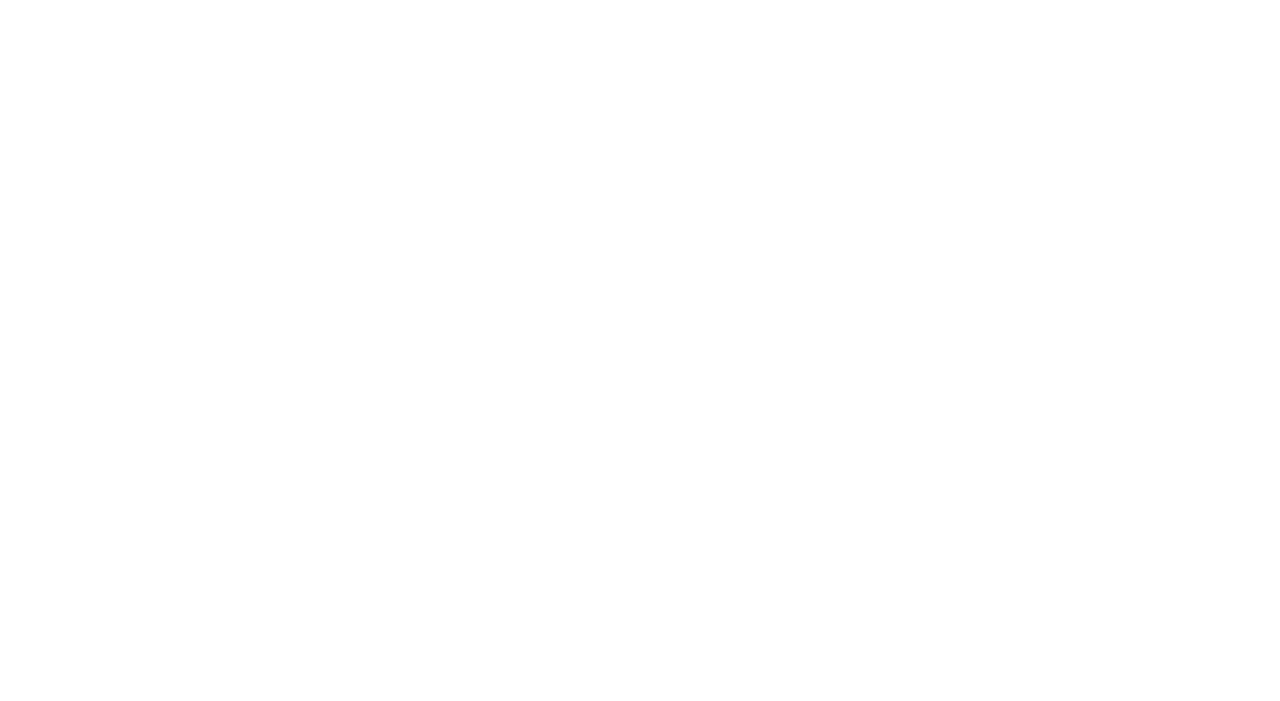
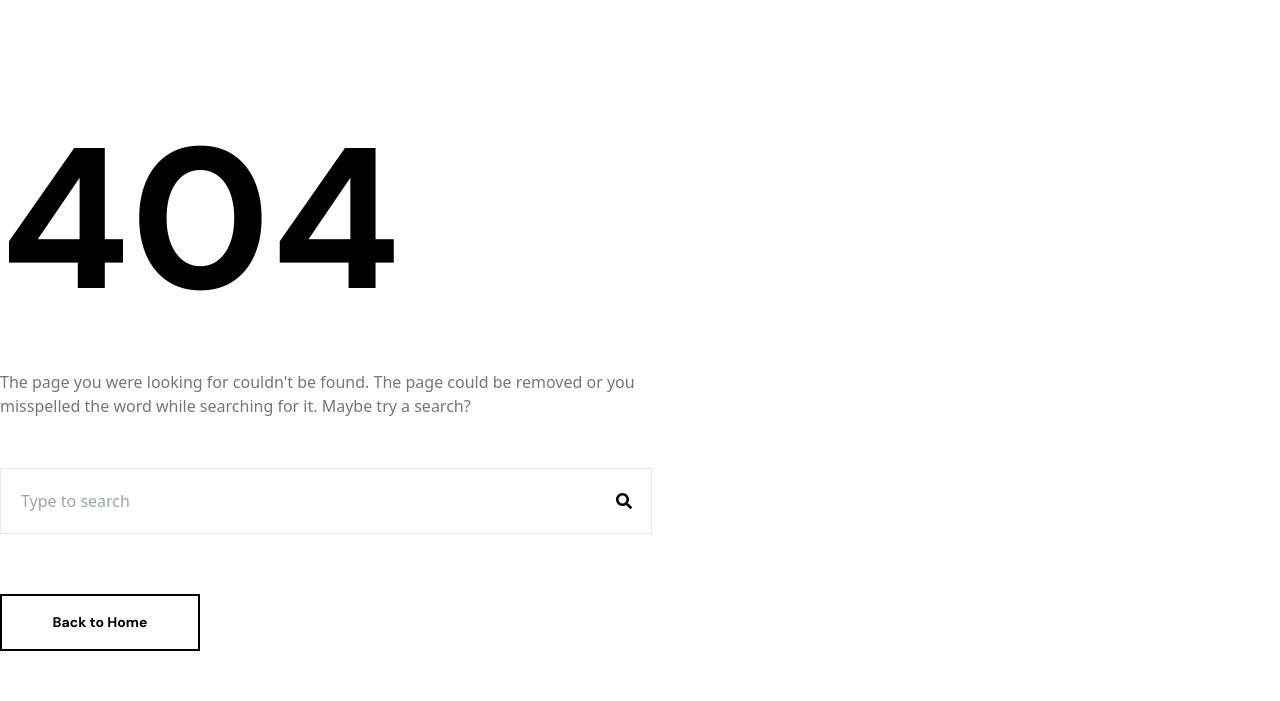
Before and after one commit to morshedsajid26/Orebi, a React (Vite) app: page /error in a window 1280 px wide. Before the commit this address had no page. Shown: the part 202-903 px from the top of the page. Before the commit the page ends 800 px from the top, so only its background shows below. Built offline with nearby package versions, Linux system fonts and the light colour scheme; no server answers.

Commit message:
error page created

```diff
--- a/src/App.jsx
+++ b/src/App.jsx
@@ -23,6 +23,7 @@ import LogIn from './Components/Page/LogIn';
 import ProductDetails from './Components/Page/ProductDetails';
 import ListStyle from './Components/Page/ListStyle';
 import Cart from './Components/Page/Cart';
+import Error from './Components/Page/Error';
 
 const router = createBrowserRouter(
   createRoutesFromElements(
@@ -37,6 +38,7 @@ const router = createBrowserRouter(
       <Route path='/product/details' element={<ProductDetails/>}/>
       <Route path='/test' element={<ListStyle/>}/>
       <Route path='/cart/' element={<Cart/>}/>
+      <Route path='/error' element={<Error/>}/>
 
 
 
--- /dev/null
+++ b/src/Components/Page/Error.jsx
@@ -0,0 +1,35 @@
+import React from 'react'
+import Container from '../Layer/Container'
+import { FaSearch } from 'react-icons/fa'
+import Button from '../Layer/Button'
+
+const Error = () => {
+  return (
+    <div>
+        <Container className='pt-20 pb-[140px]'>
+           <div className='w-[652px]'>
+           <h1 className='text-[200px] font-bold font-DM'>404</h1>
+
+<p className='text-[16px] text-[#767676]'>
+The page you were looking for couldn't be found. The page could be removed or you misspelled the word while searching for it. Maybe try a search?
+</p>
+
+<div className='relative mt-[50px] mb-[60px]'>
+<input className=' w-full py-5 px-5 outline-none bg-white border ' type="text" placeholder='Type to search'
+                   />
+                    <FaSearch className='absolute right-3 md:right-5 top-1/2 -translate-y-1/2 text-black' />
+</div>
+           </div>
+
+           <Button
+           ButtonText='Back to Home'
+           className='w-[200px]'
+           href='/'
+
+           />
+        </Container>
+    </div>
+  )
+}
+
+export default Error
```
